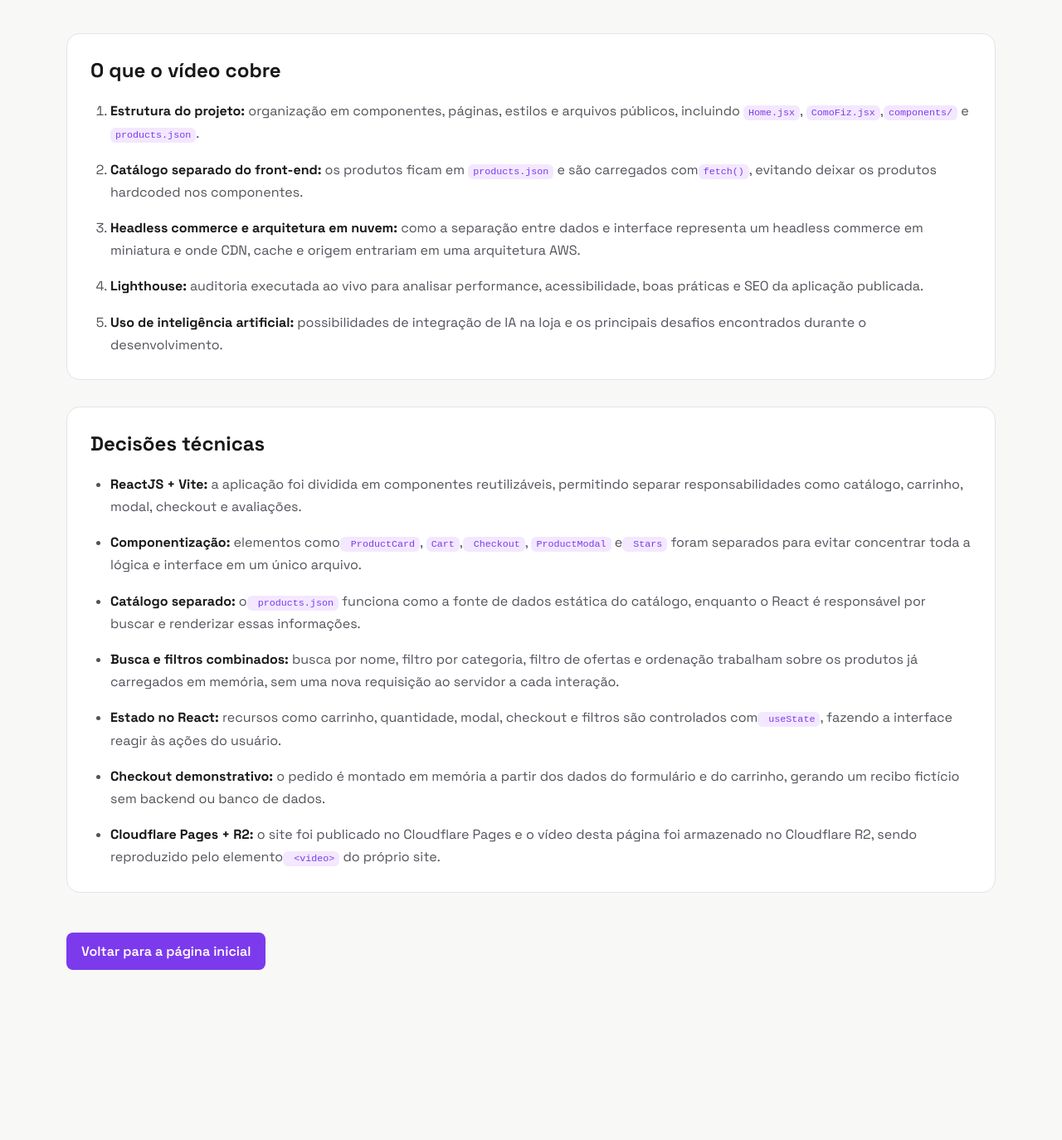
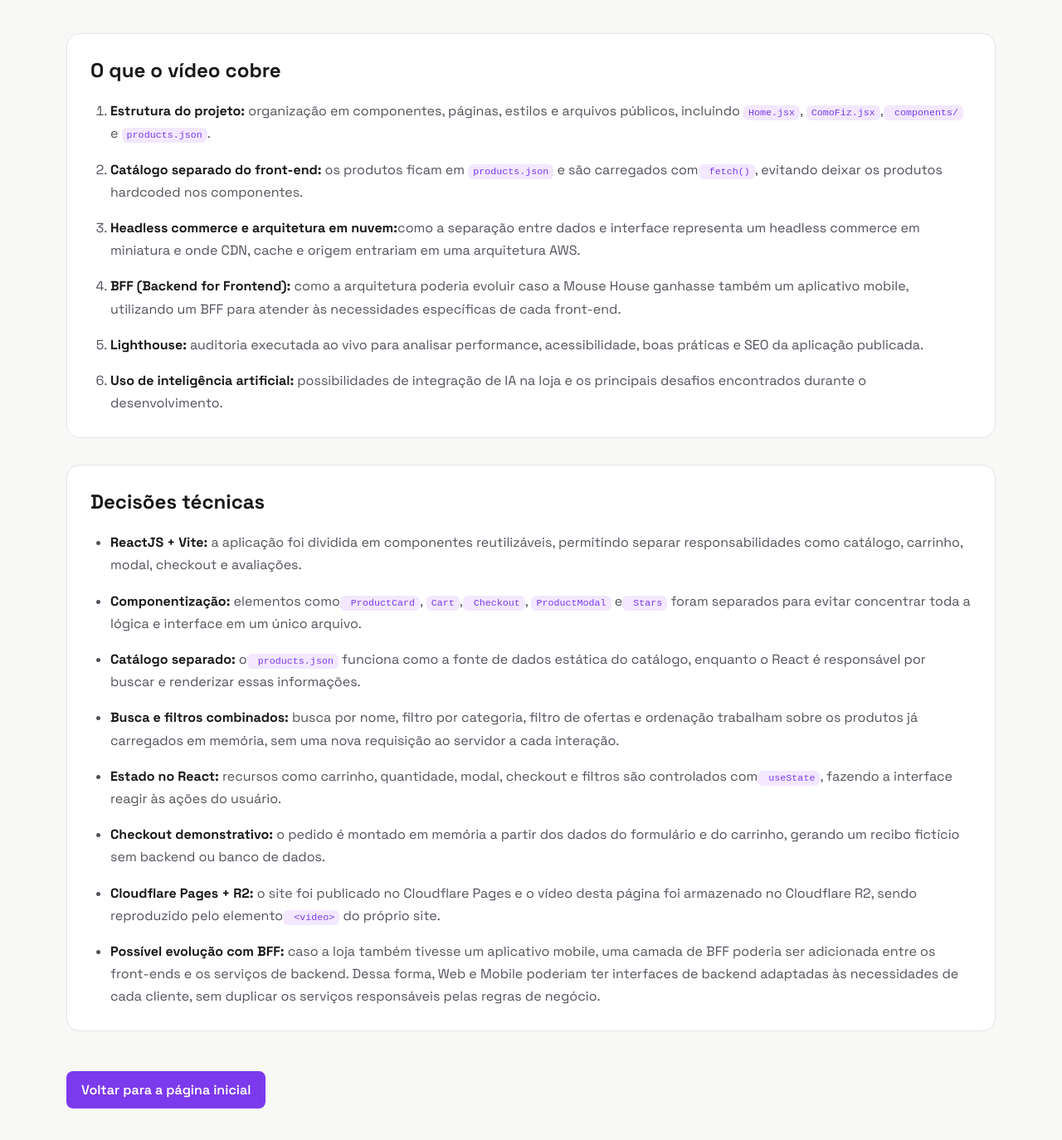
Before and after one commit to m9ts/e-commerce, a React (Vite) app in the folder mouse-house/: page /como-fiz in a window 1280 px wide. Shown: the part 866-2240 px from the top of the page at 83% size. Before the commit the page ends 2080 px from the top, so only its background shows below. Built offline with nearby package versions, Linux system fonts and the light colour scheme.

Commit message:
ajusta vídeo para adicionar arquitetura BFF

```diff
--- a/mouse-house/src/pages/ComoFiz.jsx
+++ b/mouse-house/src/pages/ComoFiz.jsx
@@ -20,9 +20,8 @@ function ComoFiz() {
             controls
             preload="metadata"
           >
-            {/* vídeo otimizado */}
             <source
-              src="https://pub-20a37aaaf276468b8725b960dd048748.r2.dev/mh-como-fiz.mp4"
+              src="https://pub-20a37aaaf276468b8725b960dd048748.r2.dev/como-fiz-mouse-house.mp4"
               type="video/mp4"
             />
 
@@ -39,21 +38,28 @@ function ComoFiz() {
                 <strong>Estrutura do projeto:</strong> organização em
                 componentes, páginas, estilos e arquivos públicos,
                 incluindo <code>Home.jsx</code>, <code>ComoFiz.jsx</code>,
-                <code>components/</code> e <code>products.json</code>.
+                <code> components/</code> e <code>products.json</code>.
               </li>
 
               <li>
                 <strong>Catálogo separado do front-end:</strong> os produtos
                 ficam em <code>products.json</code> e são carregados com
-                <code>fetch()</code>, evitando deixar os produtos hardcoded
+                <code> fetch()</code>, evitando deixar os produtos hardcoded
                 nos componentes.
               </li>
 
               <li>
-                <strong>Headless commerce e arquitetura em nuvem: </strong>
+                <strong>Headless commerce e arquitetura em nuvem:</strong>
                 como a separação entre dados e interface representa um
                 headless commerce em miniatura e onde CDN, cache e origem
                 entrariam em uma arquitetura AWS.
+              </li>
+
+              <li>
+                <strong>BFF (Backend for Frontend):</strong> como a arquitetura
+                poderia evoluir caso a Mouse House ganhasse também um aplicativo
+                mobile, utilizando um BFF para atender às necessidades
+                específicas de cada front-end.
               </li>
 
               <li>
@@ -121,6 +127,15 @@ function ComoFiz() {
                 no Cloudflare R2, sendo reproduzido pelo elemento
                 <code> &lt;video&gt;</code> do próprio site.
               </li>
+
+              <li>
+                <strong>Possível evolução com BFF:</strong> caso a loja também
+                tivesse um aplicativo mobile, uma camada de BFF poderia ser
+                adicionada entre os front-ends e os serviços de backend.
+                Dessa forma, Web e Mobile poderiam ter interfaces de backend
+                adaptadas às necessidades de cada cliente, sem duplicar os
+                serviços responsáveis pelas regras de negócio.
+              </li>
             </ul>
           </div>
         </section>
```
